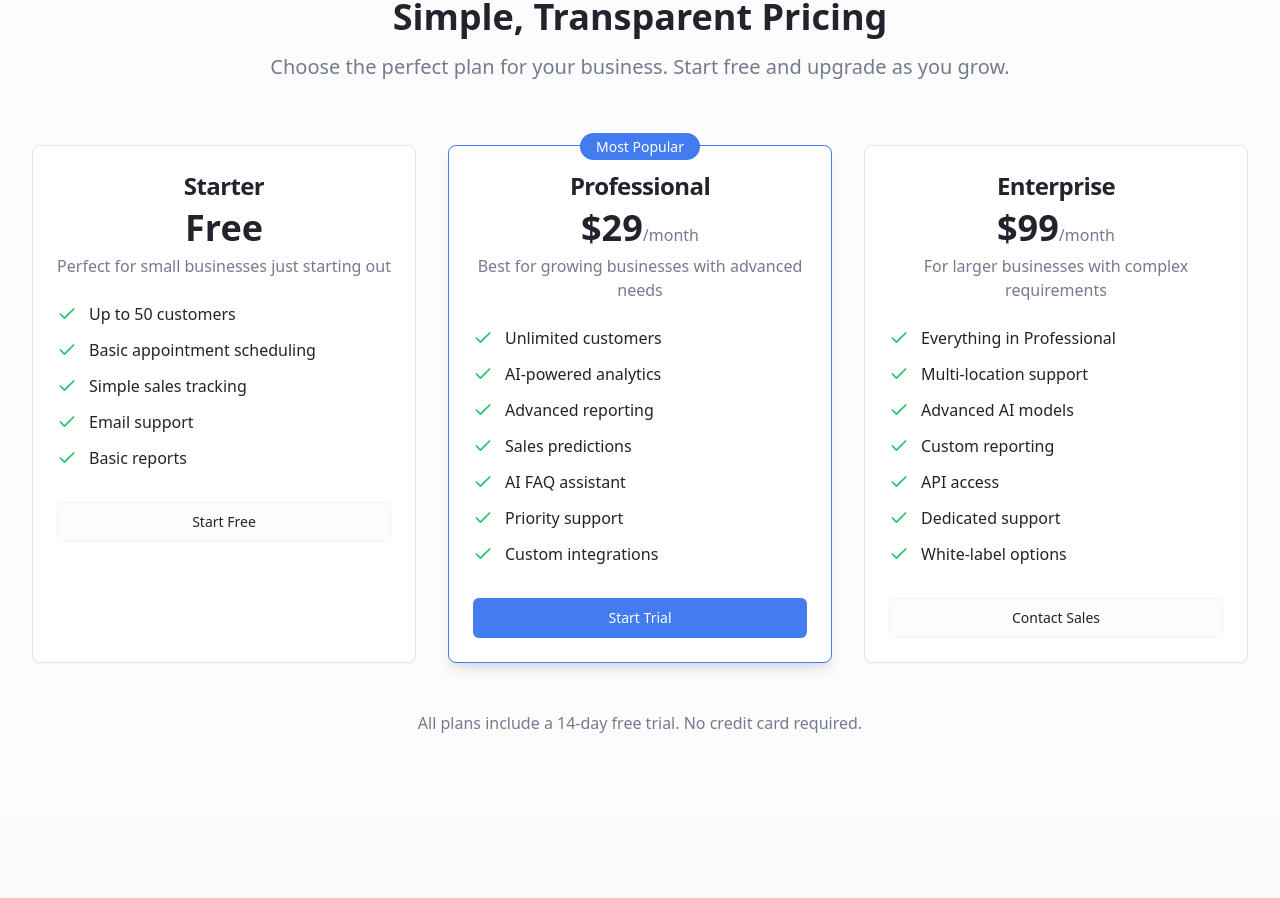
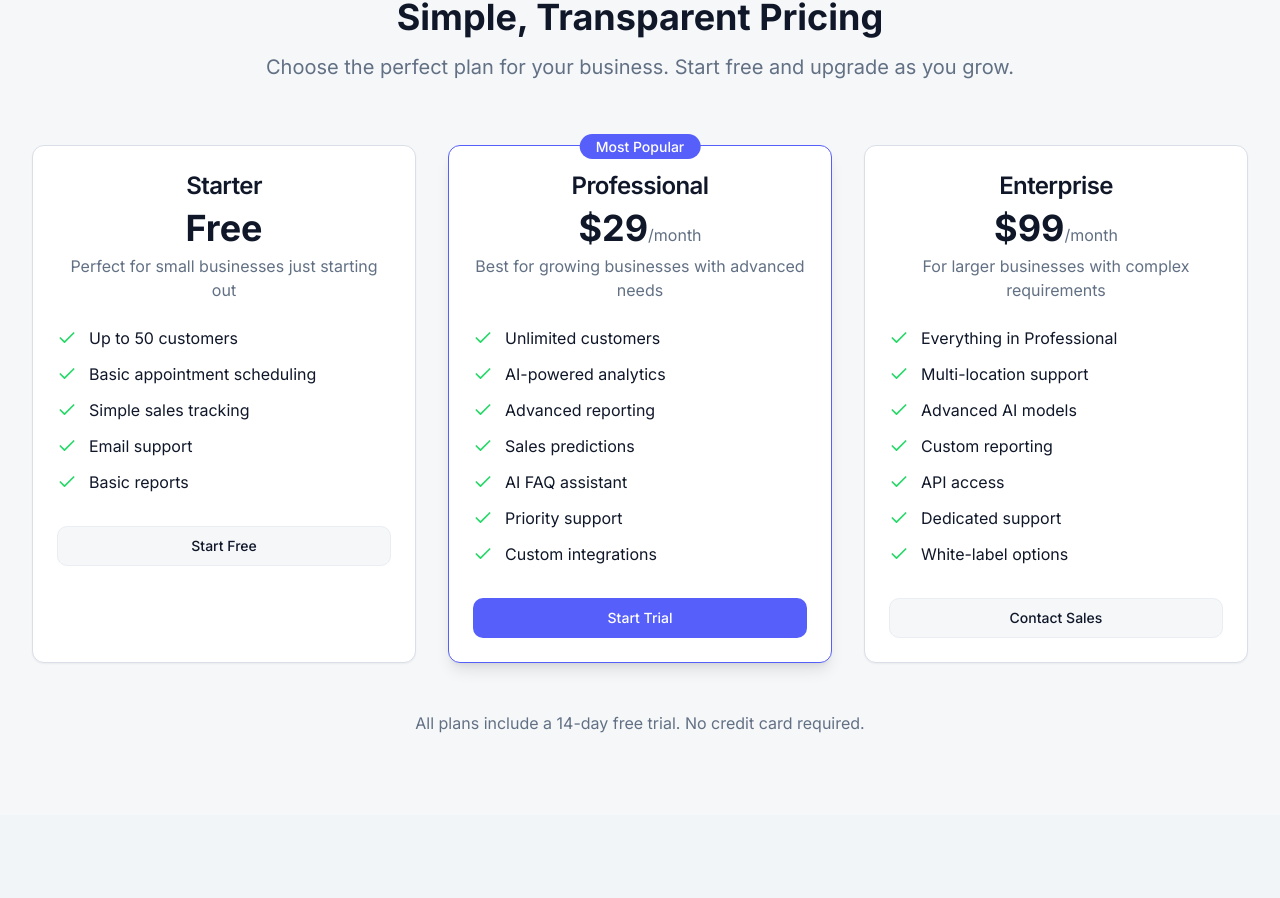
Before and after one commit to SakshiM24/smartbiz-ai-suite, a React (Vite) app: page / in a window 1280 px wide. Shown: the part 1710-2608 px from the top of the page. Built offline with nearby package versions, Linux system fonts and the light colour scheme; the HTML template or start-up script is replaced by a standard one.

Commit message:
Refactor: Alternative data storage

```diff
--- a/index.html
+++ b/index.html
@@ -3,6 +3,9 @@
   <head>
     <meta charset="UTF-8" />
     <meta name="viewport" content="width=device-width, initial-scale=1.0" />
+    <link rel="preconnect" href="https://fonts.googleapis.com">
+    <link rel="preconnect" href="https://fonts.gstatic.com" crossorigin>
+    <link href="https://fonts.googleapis.com/css2?family=Inter:wght@300;400;500;600;700&family=Playfair+Display:wght@400;500;600;700&display=swap" rel="stylesheet">
     <title>SmartService AI - AI-Powered Business Platform for Small Businesses</title>
     <meta name="description" content="Transform your small business with AI-powered customer management, analytics, and automation. Get predictive insights, smart scheduling, and intelligent reports." />
     <meta name="author" content="SmartService AI" />
--- a/src/index.css
+++ b/src/index.css
@@ -2,59 +2,77 @@
 @tailwind components;
 @tailwind utilities;
 
-/* Professional B2B SaaS Design System for AI-Powered Smart Service Platform
+/* Enhanced B2B SaaS Design System for AI-Powered Smart Service Platform
 All colors MUST be HSL for consistency and theming.
 */
 
 @layer base {
   :root {
-    --background: 220 25% 99%;
-    --foreground: 220 15% 15%;
+    --background: 215 28% 97%;
+    --foreground: 222 47% 11%;
 
     --card: 0 0% 100%;
-    --card-foreground: 220 15% 15%;
+    --card-foreground: 222 47% 11%;
 
     --popover: 0 0% 100%;
-    --popover-foreground: 220 15% 15%;
+    --popover-foreground: 222 47% 11%;
 
-    /* Professional blue gradient for primary actions */
-    --primary: 220 85% 60%;
+    /* Vibrant gradient primary colors */
+    --primary: 237 94% 66%;
     --primary-foreground: 0 0% 100%;
-    --primary-hover: 220 85% 55%;
+    --primary-hover: 237 94% 60%;
+    --primary-glow: 237 94% 80%;
 
-    /* Subtle gray for secondary elements */
-    --secondary: 220 20% 96%;
-    --secondary-foreground: 220 15% 25%;
+    /* Enhanced secondary with warmth */
+    --secondary: 215 25% 95%;
+    --secondary-foreground: 222 30% 25%;
 
-    --muted: 220 15% 96%;
-    --muted-foreground: 220 10% 50%;
+    --muted: 215 25% 94%;
+    --muted-foreground: 215 15% 45%;
 
-    /* Professional accent color */
-    --accent: 260 80% 65%;
+    /* Stunning accent colors */
+    --accent: 305 85% 70%;
     --accent-foreground: 0 0% 100%;
+    --accent-glow: 305 85% 85%;
 
-    /* Success color for positive metrics */
-    --success: 145 65% 45%;
+    /* Enhanced success with glow */
+    --success: 142 70% 50%;
     --success-foreground: 0 0% 100%;
+    --success-glow: 142 70% 70%;
 
-    /* Warning for alerts */
-    --warning: 35 85% 55%;
+    /* Enhanced warning */
+    --warning: 38 92% 60%;
     --warning-foreground: 0 0% 100%;
 
-    --destructive: 0 75% 55%;
+    /* Enhanced info color */
+    --info: 199 89% 55%;
+    --info-foreground: 0 0% 100%;
+
+    --destructive: 0 84% 60%;
     --destructive-foreground: 0 0% 100%;
 
-    --border: 220 15% 90%;
-    --input: 220 15% 95%;
-    --ring: 220 85% 60%;
+    --border: 215 20% 88%;
+    --input: 215 20% 93%;
+    --ring: 237 94% 66%;
 
-    --radius: 0.5rem;
+    --radius: 0.75rem;
 
-    /* Professional gradients and animations */
+    /* Beautiful gradients */
     --gradient-primary: linear-gradient(135deg, hsl(var(--primary)), hsl(var(--accent)));
-    --gradient-success: linear-gradient(135deg, hsl(var(--success)), hsl(145 65% 55%));
-    --shadow-elegant: 0 10px 30px -10px hsl(var(--primary) / 0.2);
-    --transition-smooth: all 0.3s cubic-bezier(0.4, 0, 0.2, 1);
+    --gradient-hero: linear-gradient(135deg, hsl(var(--primary)) 0%, hsl(var(--accent)) 50%, hsl(var(--info)) 100%);
+    --gradient-success: linear-gradient(135deg, hsl(var(--success)), hsl(var(--success-glow)));
+    --gradient-card: linear-gradient(145deg, hsl(0 0% 100% / 0.8), hsl(215 25% 98%));
+    --gradient-glass: linear-gradient(145deg, hsl(0 0% 100% / 0.1), hsl(0 0% 100% / 0.05));
+
+    /* Enhanced shadows and glows */
+    --shadow-elegant: 0 20px 40px -12px hsl(var(--primary) / 0.25);
+    --shadow-glow: 0 0 60px hsl(var(--primary-glow) / 0.4);
+    --shadow-accent: 0 10px 30px -8px hsl(var(--accent) / 0.3);
+    --shadow-success: 0 10px 25px -8px hsl(var(--success) / 0.3);
+
+    /* Smooth transitions */
+    --transition-smooth: all 0.4s cubic-bezier(0.4, 0, 0.2, 1);
+    --transition-bounce: all 0.6s cubic-bezier(0.68, -0.55, 0.265, 1.55);
 
     --sidebar-background: 0 0% 98%;
 
--- a/tailwind.config.ts
+++ b/tailwind.config.ts
@@ -13,6 +13,10 @@ export default {
       },
     },
     extend: {
+      fontFamily: {
+        sans: ['Inter', 'system-ui', 'sans-serif'],
+        display: ['Playfair Display', 'serif'],
+      },
       colors: {
         border: "hsl(var(--border))",
         input: "hsl(var(--input))",
@@ -23,6 +27,7 @@ export default {
           DEFAULT: "hsl(var(--primary))",
           foreground: "hsl(var(--primary-foreground))",
           hover: "hsl(var(--primary-hover))",
+          glow: "hsl(var(--primary-glow))",
         },
         secondary: {
           DEFAULT: "hsl(var(--secondary))",
@@ -39,10 +44,16 @@ export default {
         accent: {
           DEFAULT: "hsl(var(--accent))",
           foreground: "hsl(var(--accent-foreground))",
+          glow: "hsl(var(--accent-glow))",
         },
         success: {
           DEFAULT: "hsl(var(--success))",
           foreground: "hsl(var(--success-foreground))",
+          glow: "hsl(var(--success-glow))",
+        },
+        info: {
+          DEFAULT: "hsl(var(--info))",
+          foreground: "hsl(var(--info-foreground))",
         },
         warning: {
           DEFAULT: "hsl(var(--warning))",
@@ -74,25 +85,70 @@ export default {
       },
       keyframes: {
         "accordion-down": {
-          from: {
-            height: "0",
-          },
-          to: {
-            height: "var(--radix-accordion-content-height)",
-          },
+          from: { height: "0" },
+          to: { height: "var(--radix-accordion-content-height)" },
         },
         "accordion-up": {
-          from: {
-            height: "var(--radix-accordion-content-height)",
-          },
-          to: {
-            height: "0",
-          },
+          from: { height: "var(--radix-accordion-content-height)" },
+          to: { height: "0" },
+        },
+        "fade-in": {
+          "0%": { opacity: "0", transform: "translateY(20px)" },
+          "100%": { opacity: "1", transform: "translateY(0)" },
+        },
+        "fade-in-up": {
+          "0%": { opacity: "0", transform: "translateY(30px)" },
+          "100%": { opacity: "1", transform: "translateY(0)" },
+        },
+        "slide-in-right": {
+          "0%": { opacity: "0", transform: "translateX(30px)" },
+          "100%": { opacity: "1", transform: "translateX(0)" },
+        },
+        "scale-in": {
+          "0%": { opacity: "0", transform: "scale(0.9)" },
+          "100%": { opacity: "1", transform: "scale(1)" },
+        },
+        "glow": {
+          "0%, 100%": { boxShadow: "0 0 20px hsl(var(--primary) / 0.3)" },
+          "50%": { boxShadow: "0 0 40px hsl(var(--primary) / 0.6)" },
+        },
+        "bounce-gentle": {
+          "0%, 100%": { transform: "translateY(0)" },
+          "50%": { transform: "translateY(-10px)" },
+        },
+        "shimmer": {
+          "0%": { transform: "translateX(-100%)" },
+          "100%": { transform: "translateX(100%)" },
+        },
+        "gradient-shift": {
+          "0%, 100%": { backgroundPosition: "0% 50%" },
+          "50%": { backgroundPosition: "100% 50%" },
         },
       },
       animation: {
         "accordion-down": "accordion-down 0.2s ease-out",
         "accordion-up": "accordion-up 0.2s ease-out",
+        "fade-in": "fade-in 0.8s ease-out",
+        "fade-in-up": "fade-in-up 0.8s ease-out",
+        "slide-in-right": "slide-in-right 0.6s ease-out",
+        "scale-in": "scale-in 0.5s ease-out",
+        "glow": "glow 2s ease-in-out infinite",
+        "bounce-gentle": "bounce-gentle 2s ease-in-out infinite",
+        "shimmer": "shimmer 2s ease-in-out infinite",
+        "gradient-shift": "gradient-shift 3s ease-in-out infinite",
+      },
+      backgroundImage: {
+        "gradient-primary": "var(--gradient-primary)",
+        "gradient-hero": "var(--gradient-hero)",
+        "gradient-success": "var(--gradient-success)",
+        "gradient-card": "var(--gradient-card)",
+        "gradient-glass": "var(--gradient-glass)",
+      },
+      boxShadow: {
+        "elegant": "var(--shadow-elegant)",
+        "glow": "var(--shadow-glow)",
+        "accent": "var(--shadow-accent)",
+        "success": "var(--shadow-success)",
       },
     },
   },
```
